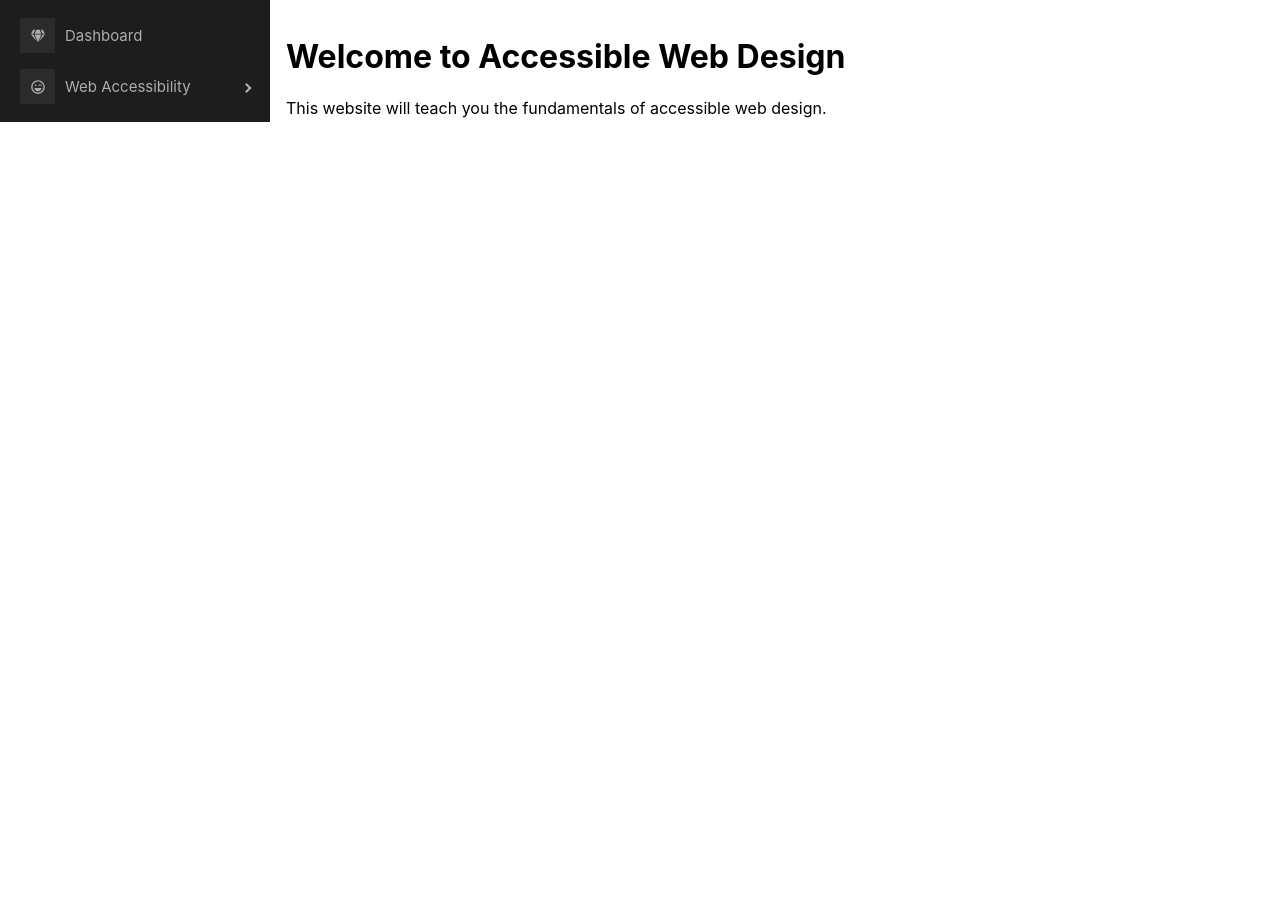
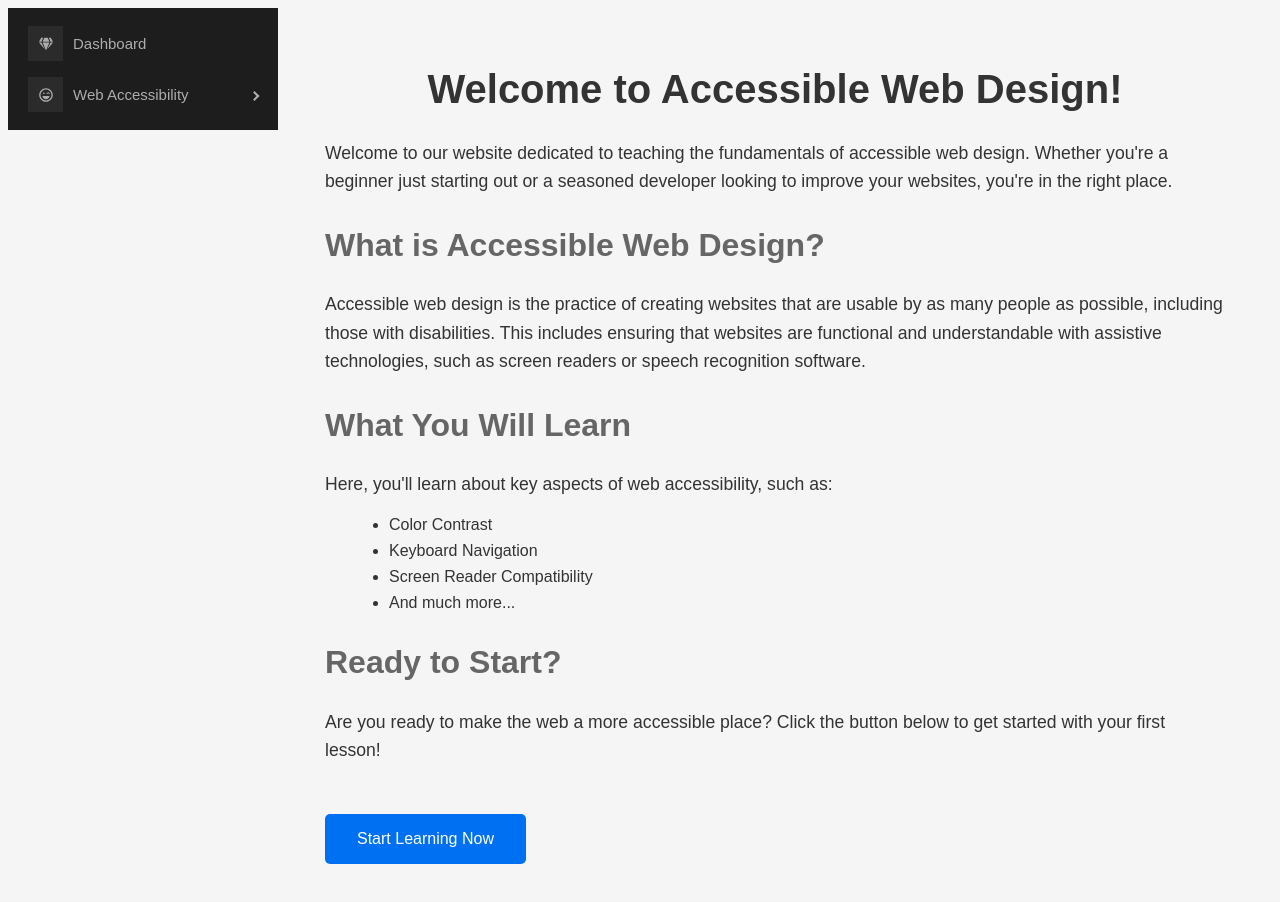
Before and after one commit to skalthoff/accessible-web-design, a Next.js app: page / in a window 1280 px wide. Shown: the top 902 px of the page. Before the commit the page ends 800 px from the top, so only its background shows below. Built offline with nearby package versions, Linux system fonts and the light colour scheme.

Commit message:
working homepage and a side bar that exists

```diff
--- a/pages/index.js
+++ b/pages/index.js
@@ -1,12 +1,79 @@
 // pages/index.js
 
-import Layout from '../components/layout';
+import Link from 'next/link';
+import styled from 'styled-components';
+import Layout from '../components/Layout';
+
+const HomePageContent = styled.div`
+  padding: 1rem;
+  max-width: 900px;
+  margin: auto;
+`;
+
+const Title = styled.h1`
+  text-align: center;
+  color: #333;
+  font-size: 2.5rem;
+`;
+
+const Subtitle = styled.h2`
+  color: #666;
+  font-size: 2rem;
+  margin-top: 2rem;
+`;
+
+const Text = styled.p`
+  color: #333;
+  line-height: 1.6;
+  font-size: 1.1rem;
+`;
+
+const List = styled.ul`
+  margin-left: 1.5rem;
+`;
+
+const ListItem = styled.li`
+  margin-bottom: 0.5rem;
+`;
+
+const StartButton = styled.a`
+  display: inline-block;
+  background-color: #0070f3;
+  color: white;
+  padding: 1rem 2rem;
+  border-radius: 5px;
+  text-decoration: none;
+  text-align: center;
+  margin: 2rem auto;
+  transition: background-color 0.2s ease;
+
+  &:hover {
+    background-color: #0051a2;
+  }
+`;
 
 function HomePage() {
   return (
     <Layout>
-      <h1>Welcome to Accessible Web Design</h1>
-      <p>This website will teach you the fundamentals of accessible web design.</p>
+      <HomePageContent>
+        <Title>Welcome to Accessible Web Design!</Title>
+        <Text>Welcome to our website dedicated to teaching the fundamentals of accessible web design. Whether you're a beginner just starting out or a seasoned developer looking to improve your websites, you're in the right place.</Text>
+        <Subtitle>What is Accessible Web Design?</Subtitle>
+        <Text>Accessible web design is the practice of creating websites that are usable by as many people as possible, including those with disabilities. This includes ensuring that websites are functional and understandable with assistive technologies, such as screen readers or speech recognition software.</Text>
+        <Subtitle>What You Will Learn</Subtitle>
+        <Text>Here, you'll learn about key aspects of web accessibility, such as:</Text>
+        <List>
+          <ListItem>Color Contrast</ListItem>
+          <ListItem>Keyboard Navigation</ListItem>
+          <ListItem>Screen Reader Compatibility</ListItem>
+          <ListItem>And much more...</ListItem>
+        </List>
+        <Subtitle>Ready to Start?</Subtitle>
+        <Text>Are you ready to make the web a more accessible place? Click the button below to get started with your first lesson!</Text>
+        <Link href="/first-lesson" passHref>
+          <StartButton>Start Learning Now</StartButton>
+        </Link>
+      </HomePageContent>
     </Layout>
   );
 }
--- a/styles/globals.css
+++ b/styles/globals.css
@@ -1,16 +1,15 @@
-html,
+/* styles/globals.css */
+
 body {
-  padding: 0;
-  margin: 0;
-  font-family: -apple-system, BlinkMacSystemFont, Segoe UI, Roboto, Oxygen,
-    Ubuntu, Cantarell, Fira Sans, Droid Sans, Helvetica Neue, sans-serif;
+  font-family: Arial, sans-serif;
+  background-color: #f5f5f5;
+  color: #333;
 }
 
-a {
-  color: inherit;
-  text-decoration: none;
+h1 {
+  color: #212121;
 }
 
-* {
-  box-sizing: border-box;
+p {
+  color: #424242;
 }
```
Also changed, not shown: package.json (+5 -4 lines), 1 other file (tests, documents, lock files or other folders).
